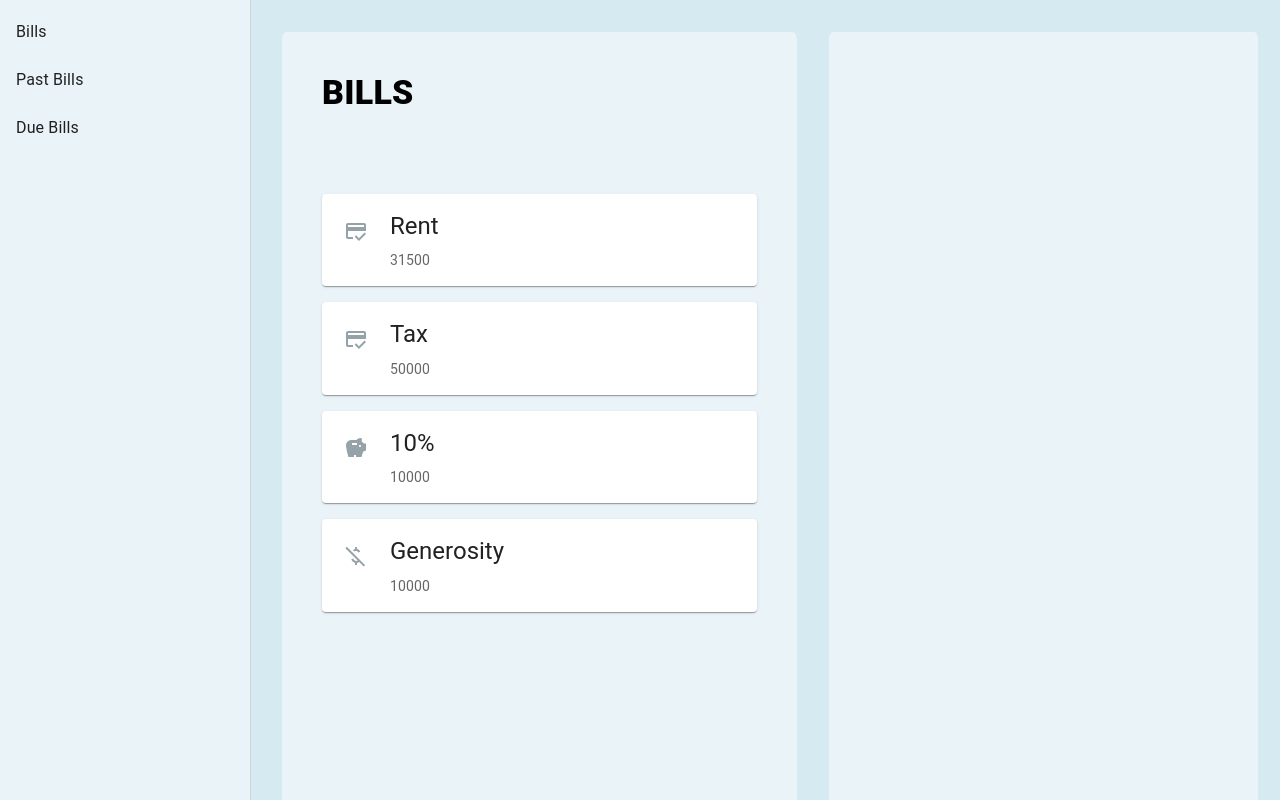
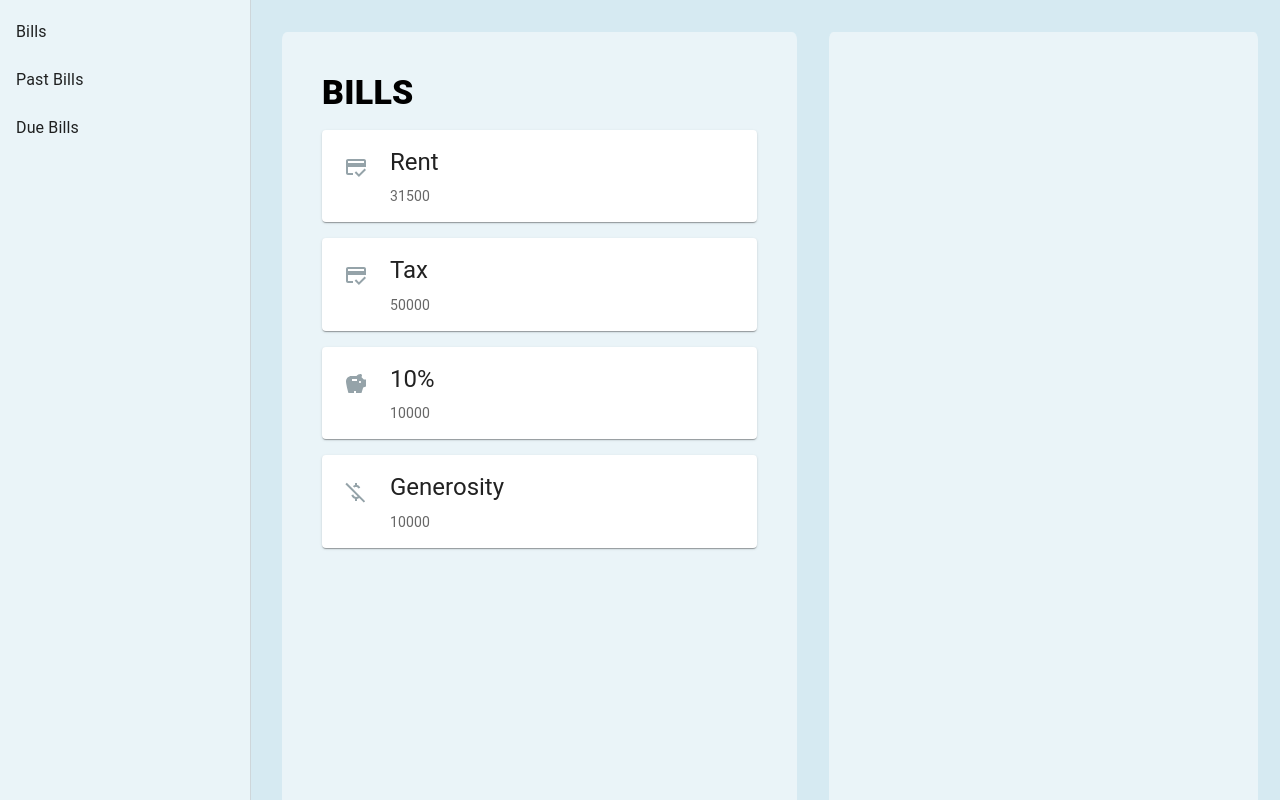
Before and after one commit to Akeyo21/FinManage-React, a React (Create React App) app: page / in a window 1280 px wide. Built offline with nearby package versions, Linux system fonts and the light colour scheme.

Commit message:
Remove margin within all bills container

```diff
--- a/src/screens/Bills/components/AllBillsContainer.tsx
+++ b/src/screens/Bills/components/AllBillsContainer.tsx
@@ -23,7 +23,7 @@ const AllBillsContainer = () => {
     >
       <SectionHeader text="Bills" />
 
-      <Box mt={10}>
+      <Box>
         {billSamples.map((bill) => (
           <BillCard bill={bill} key={bill.id} />
         ))}
```
